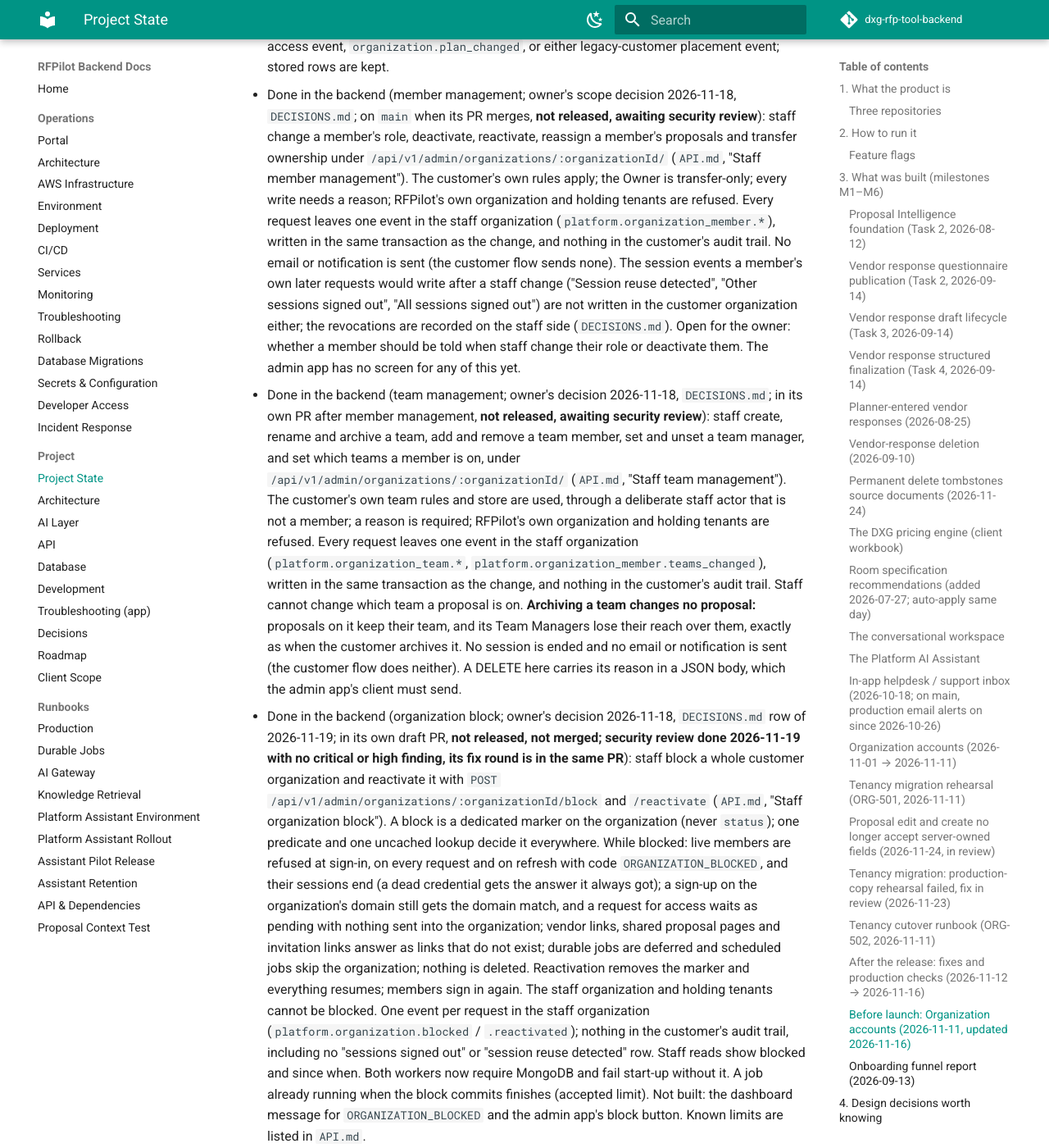
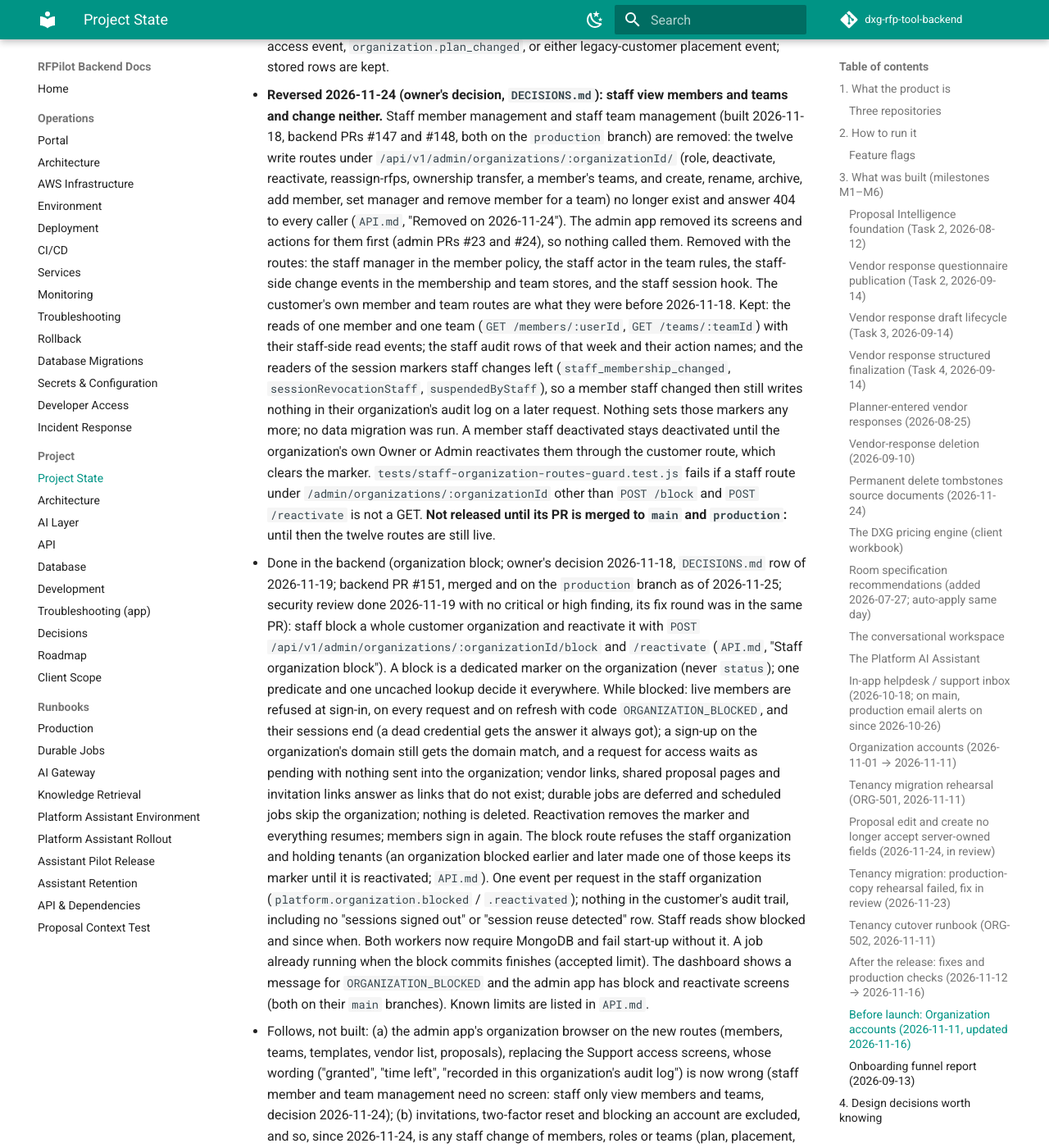
Before and after one commit to BayshoreCommunication/dxg-rfp-tool-backend, an MkDocs documentation site: the page built from docs/PROJECT_STATE.md, in a window 1280 px wide and 1400 px high, scrolled down 20028 px. Shown: the whole window at 82% size. Built offline with MkDocs 1.6.1 and Material for MkDocs 9.7.7, drawn with Linux system fonts in a browser that asks for light colours; comment, search, counter and statistics services are not loaded; some of the changed text lies outside the part shown.

Commit message:
Docs: project state for the reversal; block is merged and has its screens
Co-Authored-By: Claude Fable 5.2 <noreply@anthropic.com>

```diff
--- a/docs/PROJECT_STATE.md
+++ b/docs/PROJECT_STATE.md
@@ -780,44 +780,37 @@ the dashboard row menu, the role guide on a phone, and company single sign-on.
     customer audit log (list, filter options, CSV) no longer returns any
     support-access event, `organization.plan_changed`, or either legacy-customer
     placement event; stored rows are kept.
-  - Done in the backend (member management; owner's scope decision 2026-11-18,
-    `DECISIONS.md`; on `main` when its PR merges, **not released, awaiting
-    security review**): staff change a member's role, deactivate, reactivate,
-    reassign a member's proposals and transfer ownership under
-    `/api/v1/admin/organizations/:organizationId/` (`API.md`, "Staff member
-    management"). The customer's own rules apply; the Owner is transfer-only;
-    every write needs a reason; RFPilot's own organization and holding tenants
-    are refused. Every request leaves one event in the staff organization
-    (`platform.organization_member.*`), written in the same transaction as the
-    change, and nothing in the customer's audit trail. No email or notification
-    is sent (the customer flow sends none). The session events a member's own
-    later requests would write after a staff change ("Session reuse detected",
-    "Other sessions signed out", "All sessions signed out") are not written in
-    the customer organization either; the revocations are recorded on the
-    staff side (`DECISIONS.md`). Open for the owner: whether a member should
-    be told when staff change their role or deactivate them.
-    The admin app has no screen for any of this yet.
-  - Done in the backend (team management; owner's decision 2026-11-18,
-    `DECISIONS.md`; in its own PR after member management, **not released,
-    awaiting security review**): staff create, rename and archive a team, add
-    and remove a team member, set and unset a team manager, and set which teams
-    a member is on, under `/api/v1/admin/organizations/:organizationId/`
-    (`API.md`, "Staff team management"). The customer's own team rules and
-    store are used, through a deliberate staff actor that is not a member; a
-    reason is required; RFPilot's own organization and holding tenants are
-    refused. Every request leaves one event in the staff organization
-    (`platform.organization_team.*`, `platform.organization_member.teams_changed`),
-    written in the same transaction as the change, and nothing in the
-    customer's audit trail. Staff cannot change which team a proposal is on.
-    **Archiving a team changes no proposal:** proposals on it keep their team,
-    and its Team Managers lose their reach over them, exactly as when the
-    customer archives it. No session is ended and no email or notification is
-    sent (the customer flow does neither). A DELETE here carries its reason in
-    a JSON body, which the admin app's client must send.
+  - **Reversed 2026-11-24 (owner's decision, `DECISIONS.md`): staff view
+    members and teams and change neither.** Staff member management and staff
+    team management (built 2026-11-18, backend PRs #147 and #148, both on the
+    `production` branch) are removed: the twelve write routes under
+    `/api/v1/admin/organizations/:organizationId/` (role, deactivate,
+    reactivate, reassign-rfps, ownership transfer, a member's teams, and
+    create, rename, archive, add member, set manager and remove member for a
+    team) no longer exist and answer 404 to every caller (`API.md`, "Removed
+    on 2026-11-24"). The admin app removed its screens and actions for them
+    first (admin PRs #23 and #24), so nothing called them. Removed with the
+    routes: the staff manager in the member policy, the staff actor in the
+    team rules, the staff-side change events in the membership and team
+    stores, and the staff session hook. The customer's own member and team
+    routes are what they were before 2026-11-18. Kept: the reads of one
+    member and one team (`GET /members/:userId`, `GET /teams/:teamId`) with
+    their staff-side read events; the staff audit rows of that week and their
+    action names; and the readers of the session markers staff changes left
+    (`staff_membership_changed`, `sessionRevocationStaff`,
+    `suspendedByStaff`), so a member staff changed then still writes nothing
+    in their organization's audit log on a later request. Nothing sets those
+    markers any more; no data migration was run. A member staff deactivated
+    stays deactivated until the organization's own Owner or Admin reactivates
+    them through the customer route, which clears the marker.
+    `tests/staff-organization-routes-guard.test.js` fails if a staff route
+    under `/admin/organizations/:organizationId` other than `POST /block` and
+    `POST /reactivate` is not a GET. **Not released until its PR is merged to
+    `main` and `production`:** until then the twelve routes are still live.
   - Done in the backend (organization block; owner's decision 2026-11-18,
-    `DECISIONS.md` row of 2026-11-19; in its own draft PR, **not released, not
-    merged; security review done 2026-11-19 with no critical or high
-    finding, its fix round is in the same PR**): staff block a whole customer
+    `DECISIONS.md` row of 2026-11-19; backend PR #151, merged and on the
+    `production` branch as of 2026-11-25; security review done 2026-11-19 with
+    no critical or high finding, its fix round was in the same PR): staff block a whole customer
     organization and reactivate it with `POST
     /api/v1/admin/organizations/:organizationId/block` and `/reactivate`
     (`API.md`, "Staff organization block"). A block is a dedicated marker on
@@ -829,25 +822,27 @@ the dashboard row menu, the role guide on a phone, and company single sign-on.
     for access waits as pending with nothing sent into the organization; vendor links, shared proposal pages and invitation links
     answer as links that do not exist; durable jobs are deferred and scheduled
     jobs skip the organization; nothing is deleted. Reactivation removes the
-    marker and everything resumes; members sign in again. The staff
-    organization and holding tenants cannot be blocked. One event per request
+    marker and everything resumes; members sign in again. The block route
+    refuses the staff organization and holding tenants (an organization
+    blocked earlier and later made one of those keeps its marker until it is
+    reactivated; `API.md`). One event per request
     in the staff organization (`platform.organization.blocked` /
     `.reactivated`); nothing in the customer's audit trail, including no
     "sessions signed out" or "session reuse detected" row. Staff reads show
     blocked and since when. Both workers now require MongoDB and fail
     start-up without it. A job already running when the block commits
     finishes (accepted limit).
-    Not built: the dashboard message for `ORGANIZATION_BLOCKED` and the admin
-    app's block button. Known limits are listed in `API.md`.
+    The dashboard shows a message for `ORGANIZATION_BLOCKED` and the admin app
+    has block and reactivate screens (both on their `main` branches). Known
+    limits are listed in `API.md`.
   - Follows, not built: (a) the admin app's organization browser on the new
     routes (members, teams, templates, vendor list, proposals), replacing the
     Support access screens, whose wording ("granted", "time left", "recorded in
-    this organization's audit log") is now wrong, and screens for staff member
-    and team management, which have none yet; (b) the dashboard's
-    message for `ORGANIZATION_BLOCKED` and the admin app's block and reactivate
-    controls (the backend is built, see above); invitations, two-factor reset and
-    blocking an account are excluded (members, roles and teams are built, see
-    above; plan and placement exist). All of
+    this organization's audit log") is now wrong (staff member and team
+    management need no screen: staff only view members and teams, decision
+    2026-11-24); (b) invitations, two-factor reset and blocking an account are
+    excluded, and so, since 2026-11-24, is any staff change of members, roles
+    or teams (plan, placement, and block and reactivate exist). All of
     it is recorded on the staff side only and must not write a customer-visible
     action with a staff actor; (c) removal of the customer grant endpoints
     (`/api/v1/organization/support-grants*`), the `SupportAccessGrant` model and
```
Also changed, not shown: docs/DECISIONS.md (+1 -1 lines).
